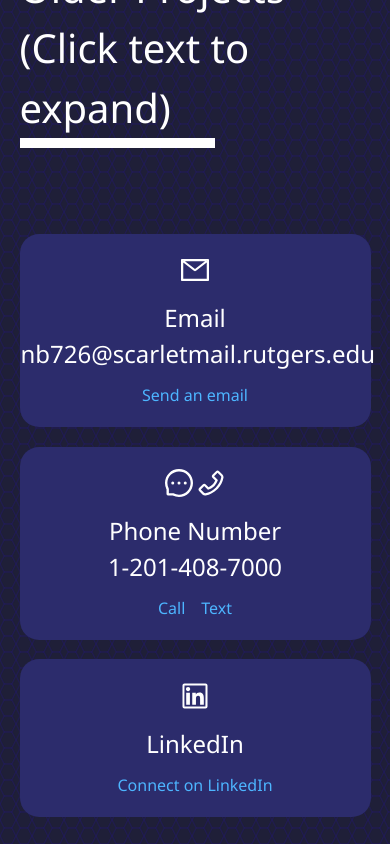
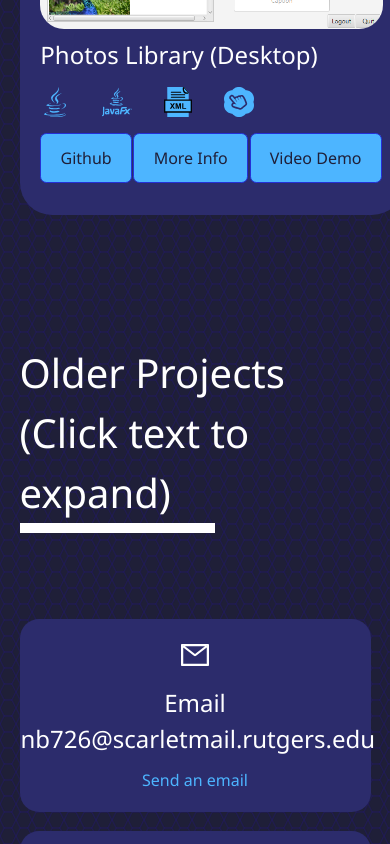
Before and after one commit to namanbajaj/Website, a React (Create React App) app: page / in a window 390 px wide. Shown: the part 7220-8064 px from the top of the page. Built offline with nearby package versions, Linux system fonts and the light colour scheme.

Commit message:
mobile fixes

```diff
--- a/src/components/Portfolio/portfolio.css
+++ b/src/components/Portfolio/portfolio.css
@@ -171,6 +171,11 @@
         gap: 1.2rem;
     }
 
+    .portfolio__container_old {
+        grid-template-columns: 1fr 1fr;
+        gap: 1.2rem;
+    }
+
     .portfolio__item-image {
         border-radius: 1.5rem;
         width: 100%;
@@ -182,14 +187,25 @@
 /* Small Devices */
 @media screen and (max-width: 600px) {
     .portfolio__container {
+        margin-top: 3rem;
         grid-template-columns: 1fr;
         gap: 1rem;
+        row-gap: 2rem;
+    }
+
+    .portfolio__container_old {
+        margin-top: 3rem;
+        margin-bottom: 3rem;
+        grid-template-columns: 1fr;
+        gap: 1rem;
+        row-gap: 2rem;
     }
 
     .portfolio__item {
         display: grid;
         background: var(--color-bg-variant);
-        padding: 0rem;
+        padding-top: 2rem;
+        padding-bottom: 2rem;
         max-height: 27rem;
         border-radius: 2rem;
         border: 0px solid transparent;
```
